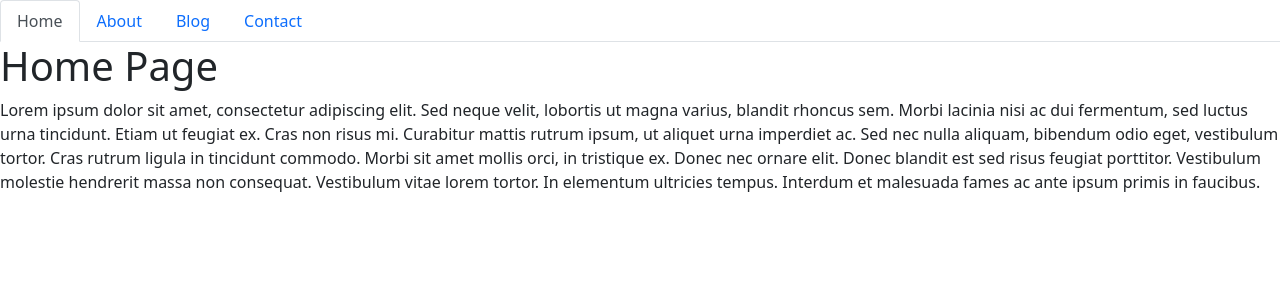
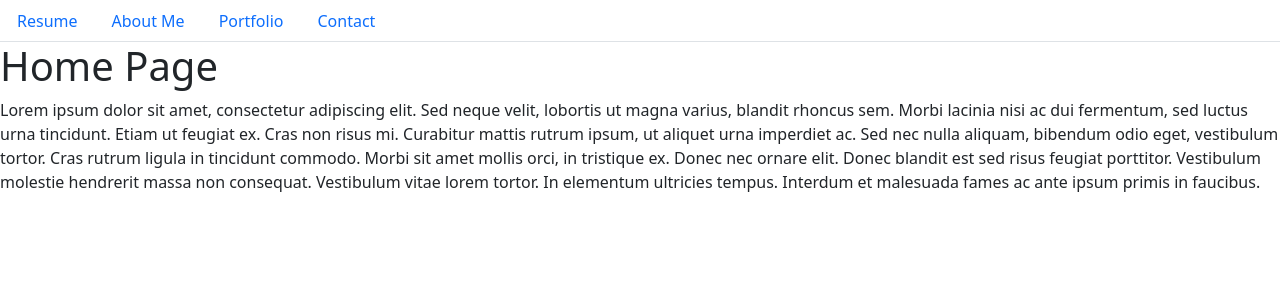
Before and after one commit to tnoonan88/React-Portfolio, a React (Create React App) app: page / in a window 1280 px wide. Shown: the top 300 px of the page. Built offline with nearby package versions, Linux system fonts and the light colour scheme.

Commit message:
updated nav bar

```diff
--- a/src/components/NavTabs.js
+++ b/src/components/NavTabs.js
@@ -1,46 +1,39 @@
 import React from 'react';
 
-// Here we are using object destructuring assignment to pluck off our variables from the props object
-// We assign them to their own variable names
 function NavTabs({ currentPage, handlePageChange }) {
   return (
     <ul className="nav nav-tabs">
       <li className="nav-item">
         <a
-          href="#home"
-          onClick={() => handlePageChange('Home')}
-          // This is a conditional (ternary) operator that checks to see if the current page is "Home"
-          // If it is, we set the current page to 'nav-link-active', otherwise we set it to 'nav-link'
-          className={currentPage === 'Home' ? 'nav-link active' : 'nav-link'}
+          href="#resume"
+          onClick={() => handlePageChange('Resume')}
+          className={currentPage === 'Resume' ? 'nav-link active' : 'nav-link'}
         >
-          Home
+          Resume
         </a>
       </li>
       <li className="nav-item">
         <a
           href="#about"
           onClick={() => handlePageChange('About')}
-          // Check to see if the currentPage is `About`, and if so we use the active link class from bootstrap. Otherwise, we set it to a normal nav-link
           className={currentPage === 'About' ? 'nav-link active' : 'nav-link'}
         >
-          About
+          About Me
         </a>
       </li>
       <li className="nav-item">
         <a
-          href="#blog"
-          onClick={() => handlePageChange('Blog')}
-          // Check to see if the currentPage is `Blog`, and if so we use the active link class from bootstrap. Otherwise, we set it to a normal nav-link
-          className={currentPage === 'Blog' ? 'nav-link active' : 'nav-link'}
+          href="#projects"
+          onClick={() => handlePageChange('Projects')}
+          className={currentPage === 'Projects' ? 'nav-link active' : 'nav-link'}
         >
-          Blog
+          Portfolio
         </a>
       </li>
       <li className="nav-item">
         <a
           href="#contact"
           onClick={() => handlePageChange('Contact')}
-          // Check to see if the currentPage is `Contact`, and if so we use the active link class from bootstrap. Otherwise, we set it to a normal nav-link
           className={currentPage === 'Contact' ? 'nav-link active' : 'nav-link'}
         >
           Contact
```
